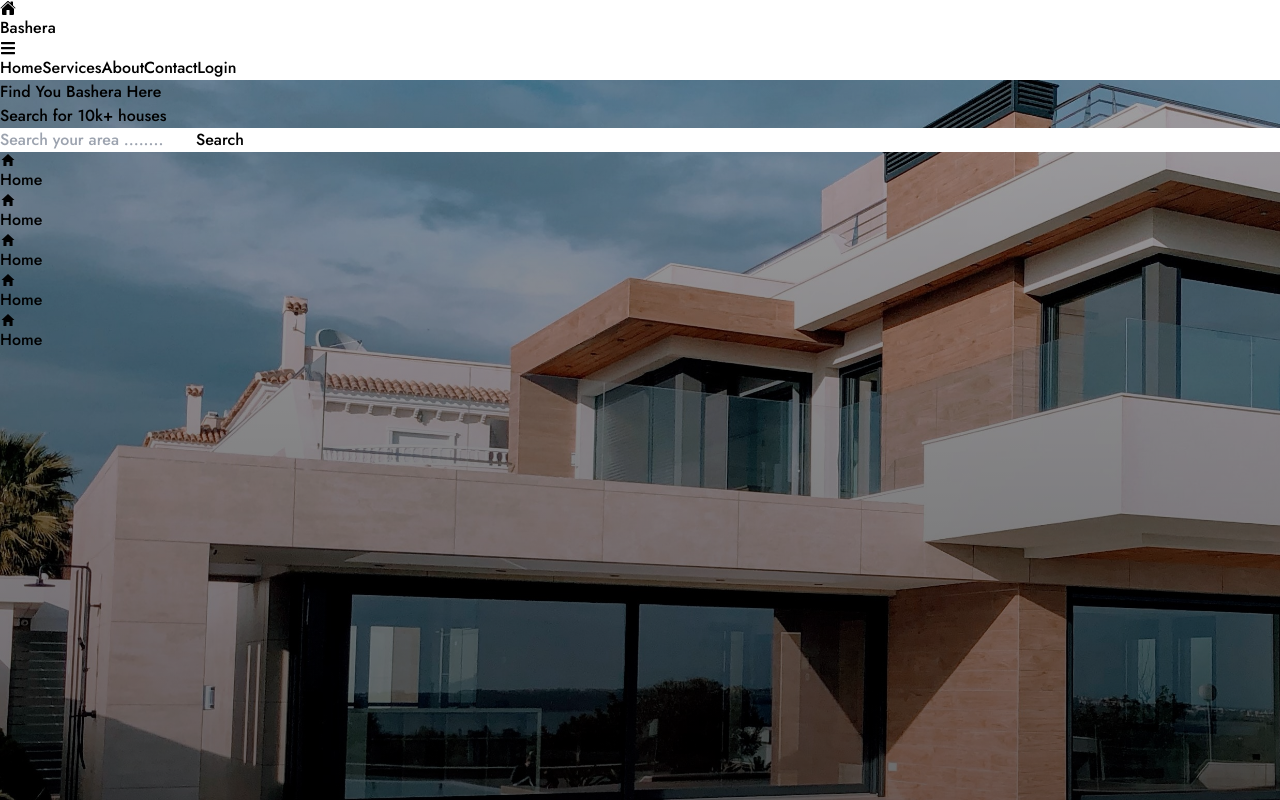
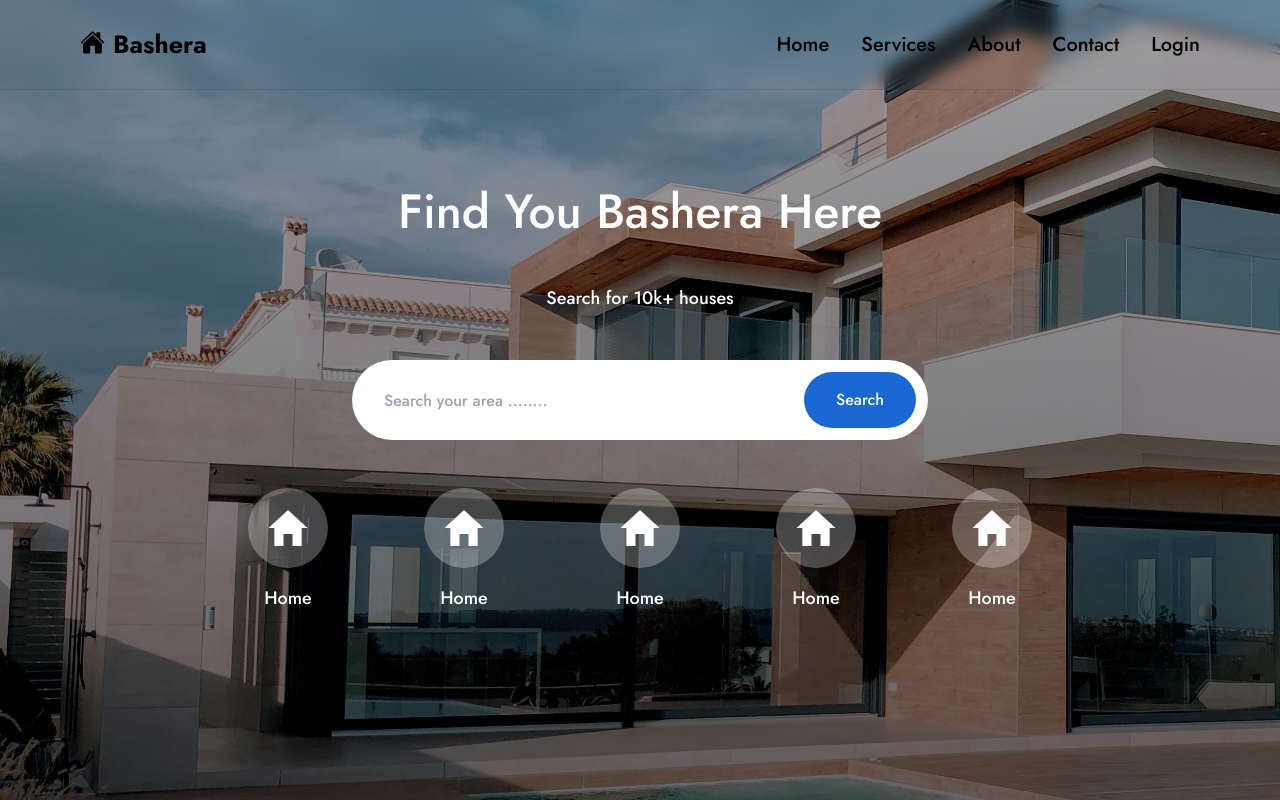
Before and after one commit to the-bipu/bashera-rentals-nextjs, a Next.js app in the folder frontend/: page / in a window 1280 px wide. Shown: the top 800 px of the page. Built offline with nearby package versions, Linux system fonts and the light colour scheme.

Commit message:
Update tailwind.config.ts

```diff
--- a/frontend/tailwind.config.ts
+++ b/frontend/tailwind.config.ts
@@ -3,7 +3,7 @@ import type { Config } from 'tailwindcss'
 const config: Config = {
   content: [
     './pages/**/*.{js,ts,jsx,tsx,mdx}',
-    './components/**/*.{js,ts,jsx,tsx,mdx}',
+    './common/**/*.{js,ts,jsx,tsx,mdx}',
     './app/**/*.{js,ts,jsx,tsx,mdx}',
   ],
   theme: {
```
